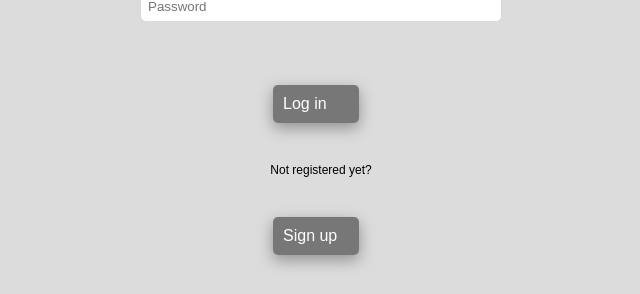
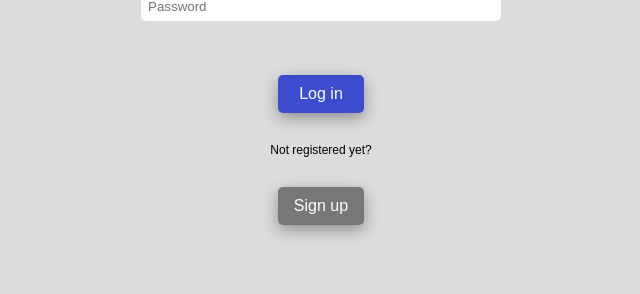
Before and after one commit to felipeorocha/rain-pokedex, a React (Create React App) app: page /login in a window 1280 px wide. Shown: the part 503-797 px from the top of the page, without its empty margins (319-959 px from the left). Built offline with nearby package versions, Linux system fonts and the light colour scheme; no server answers.

Commit message:
Refactor: some Button component improvements

```diff
--- a/src/components/Button/index.js
+++ b/src/components/Button/index.js
@@ -1,9 +1,9 @@
 import { ButtonContainer } from './styles';
 
-const Button = ({ children, onClick, id, navigate }) => {
+const Button = ({ children, className, onClick, id, primary }) => {
   return (
     <ButtonContainer>
-      <button id={id} navigate={navigate} onClick={() => onClick()}>{children}</button>
+      <button className={className} id={id} primary={primary} onClick={() => onClick && onClick()}>{children}</button>
     </ButtonContainer>
   );
 }
--- a/src/components/Button/styles.js
+++ b/src/components/Button/styles.js
@@ -5,8 +5,17 @@ export const ButtonContainer = styled.div`
   justify-content: center;
   margin: 20px 0;
 
+  .btn--login {
+    margin: 0;
+
+    button {
+      margin: 0;
+    }
+  }
+
   button {
-    display: flex;
+    /* display: flex; */
+    display: grid;
     align-items: center;
     border-style: none;
     color: #fff;
@@ -16,7 +25,7 @@ export const ButtonContainer = styled.div`
     border-radius: 5px;
     padding: 12px 18px;
     margin: 10px 10px 10px 0;
-    background: ${props => props.children.props.navigate ? '#3b4cce' : '#666666d9'};
+    background: ${props => props.children.props.primary ? '#3b4cce' : '#666666d9'};
 
     &:hover {
       transform: scale(1.05);
```
